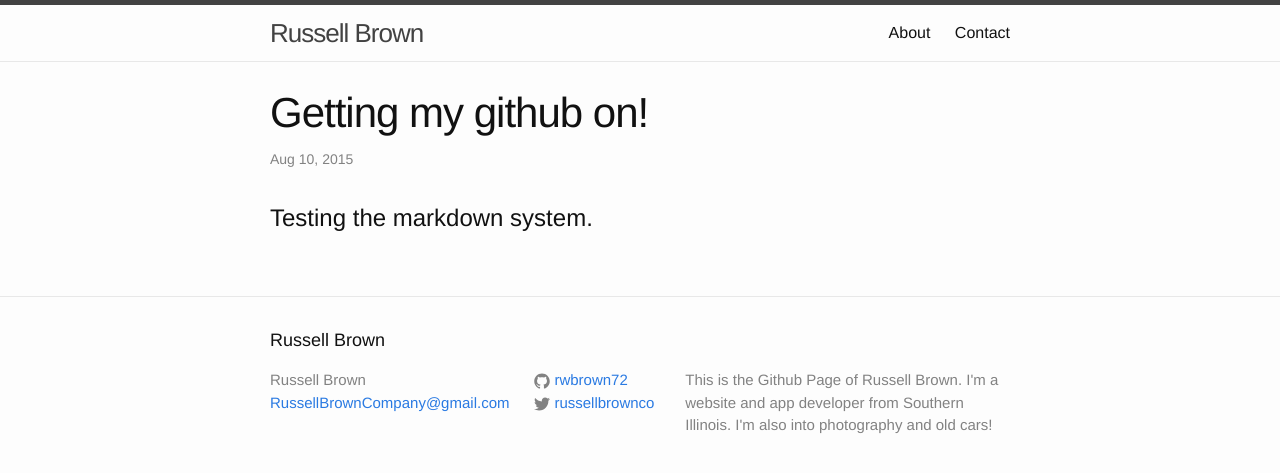
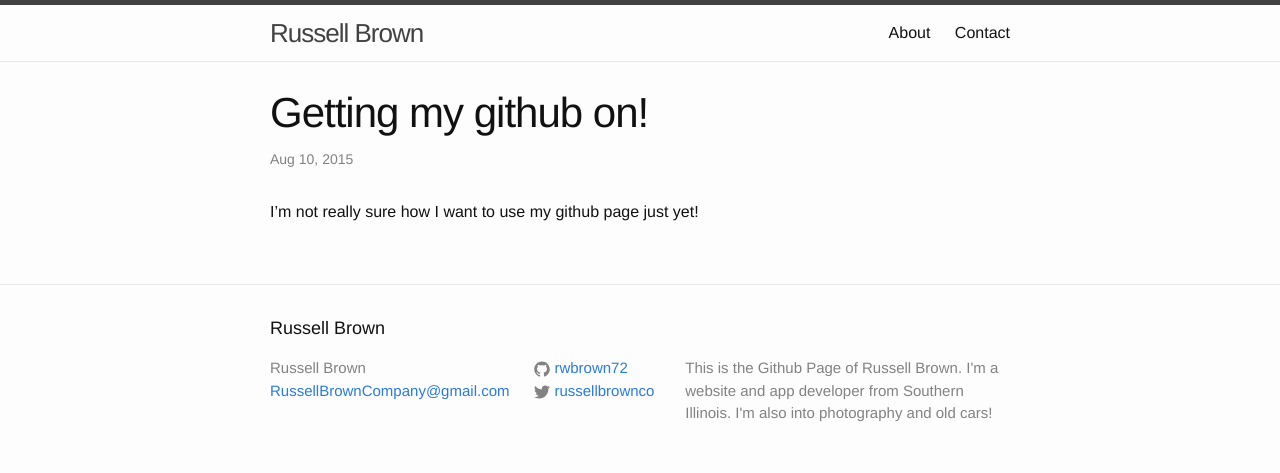
Before and after one commit to rwbrown72/rwbrown72.github.io, a Jekyll site: the page built from _posts/2015-08-10-image.md, in a window 1280 px wide. Shown: the top 473 px of the page. Built offline with Jekyll 4.4.1, drawn with Linux system fonts in a browser that asks for light colours.

Commit message:
not sure how I want to use my github pages just yet

```diff
--- a/_posts/2015-08-10-image.md
+++ b/_posts/2015-08-10-image.md
@@ -5,4 +5,4 @@ date:   2015-08-10
 categories: image
 ---
 
-<h1>Testing the markdown system.</h1>
+I'm not really sure how I want to use my github page just yet!
```
